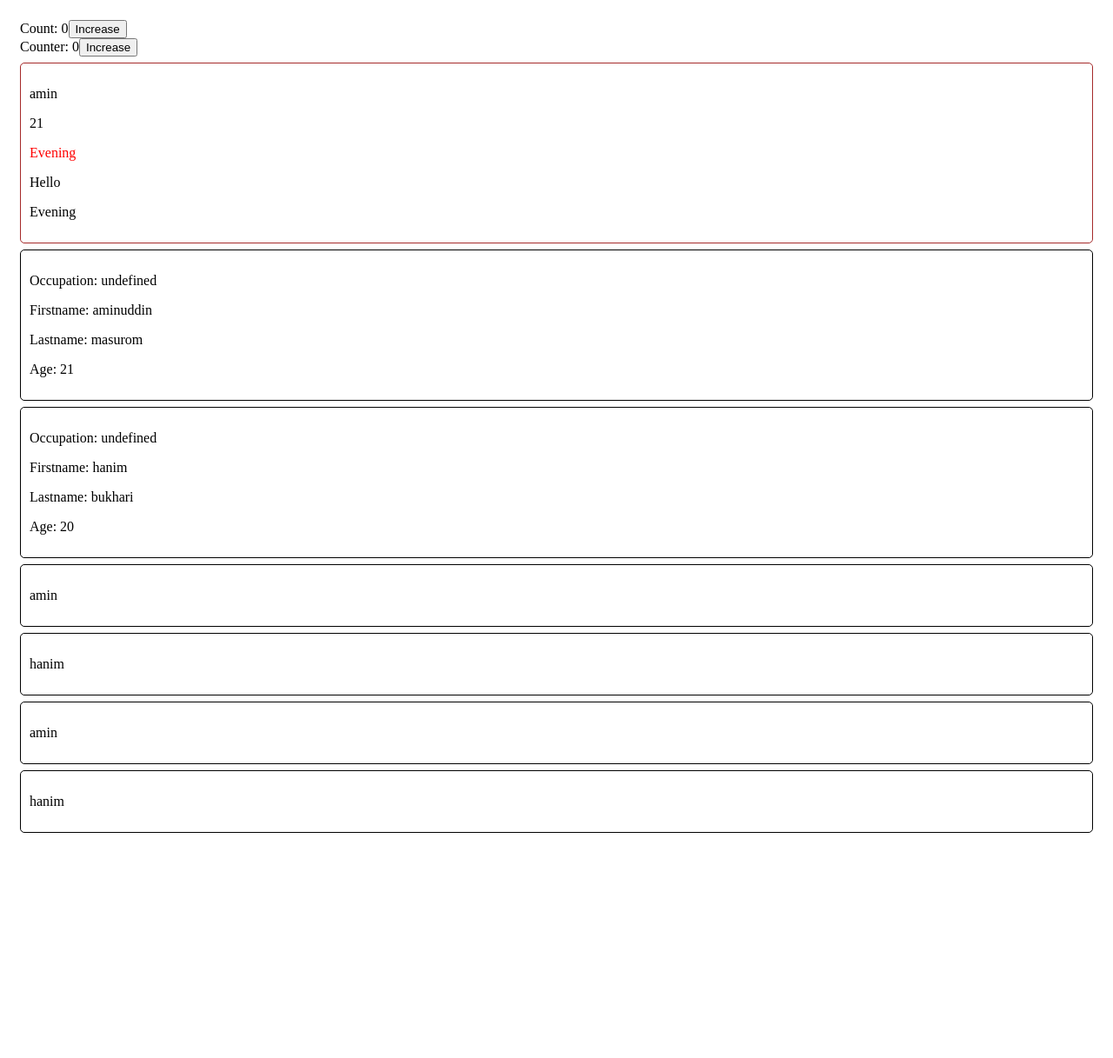
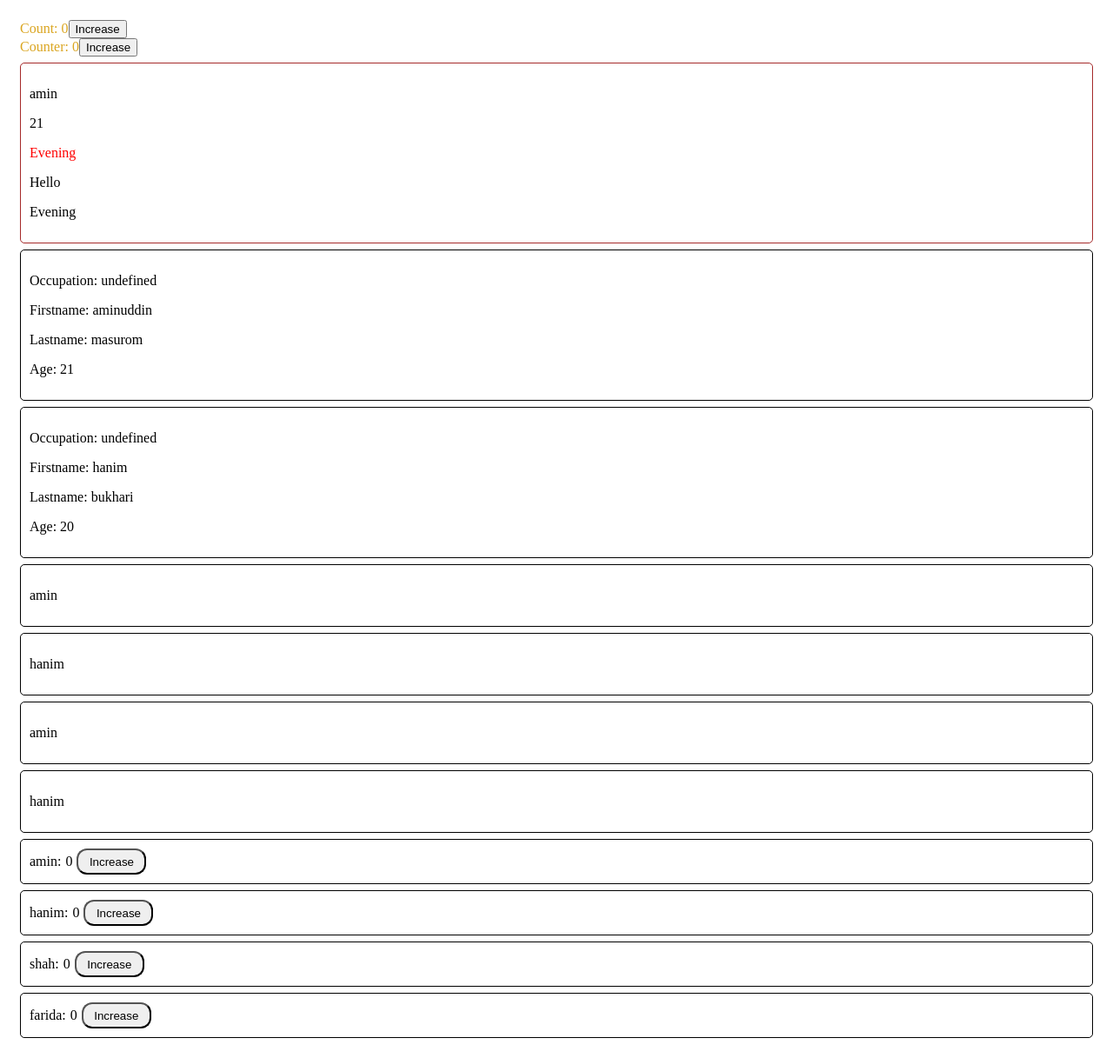
Before and after one commit to mdaminuddinshah/mencuba-react, a React (Vite) app: page / in a window 1280 px wide. Shown: the whole page at 87% size. Before the commit the page ends 981 px from the top, so only its background shows below. Built offline with nearby package versions, Linux system fonts and the light colour scheme.

Commit message:
useState

```diff
--- a/src/App.jsx
+++ b/src/App.jsx
@@ -2,12 +2,15 @@ import Test2 from "./components/Test2.jsx";
 import Test from "./components/Test.jsx";
 import Test3 from "./components/Test3.jsx";
 import Count from "./components/Count.jsx";
+import State2 from "./components/State2.jsx";
 
 function App(){
 
   const test2 = () => {
     return <p>Evening</p>
   }
+
+  const students = ['amin', 'hanim', 'shah', 'farida'];
 
   const acc = [
     {name: "amin"},
@@ -82,7 +85,12 @@ function App(){
     />
    })}
 
-
+      {students.map((abc) => {
+        return <State2
+          sdt={abc}
+          key={students}
+        />
+      })}
     </div>
   )
 }
--- /dev/null
+++ b/src/components/Count.css
@@ -0,0 +1,4 @@
+.font {
+    color: goldenrod;
+    font-size: 16px;
+}
--- a/src/components/Count.jsx
+++ b/src/components/Count.jsx
@@ -1,5 +1,6 @@
 import { useState } from "react";
 import State from "./useState.jsx";
+import "./Count.css";
 
 const Count = () => {
 
@@ -7,7 +8,7 @@ const Count = () => {
     const [nilai, tambahNilai] = useState(0);
 
   return (
-    <div>
+    <div className="font">
         Count: {counter}
         <button onClick={() => setCounter((before) => before +1 )}>Increase</button>
 
--- /dev/null
+++ b/src/components/State2.jsx
@@ -0,0 +1,30 @@
+import PropTypes from 'prop-types';
+import {useState} from "react";
+
+function State2(props) {
+
+    const [counter, setCounter] = useState(0);
+
+    return (
+
+        <div style={{
+            display: "flex",
+            flexDirection: "row",
+            gap: "5px",
+            border: "1px solid black",
+            alignItems: "center",
+            borderRadius: "5px",
+        }}>
+            <p style={{marginLeft: "10px"}}>{props.sdt}:</p>
+            <p>{counter}</p>
+            <button style={{width: "80px", height: "30px", borderRadius: "12px"}} onClick={() => setCounter((before) => before + 1)}>Increase</button>
+        </div>
+
+    )
+}
+
+State2.propTypes = {
+    sdt: PropTypes.string
+}
+
+export default State2
```
